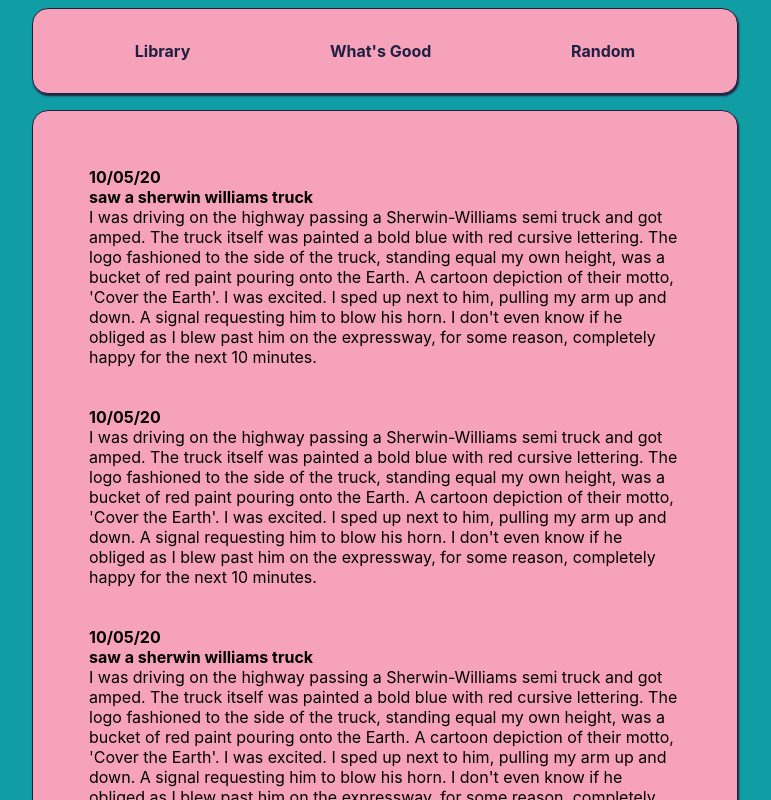
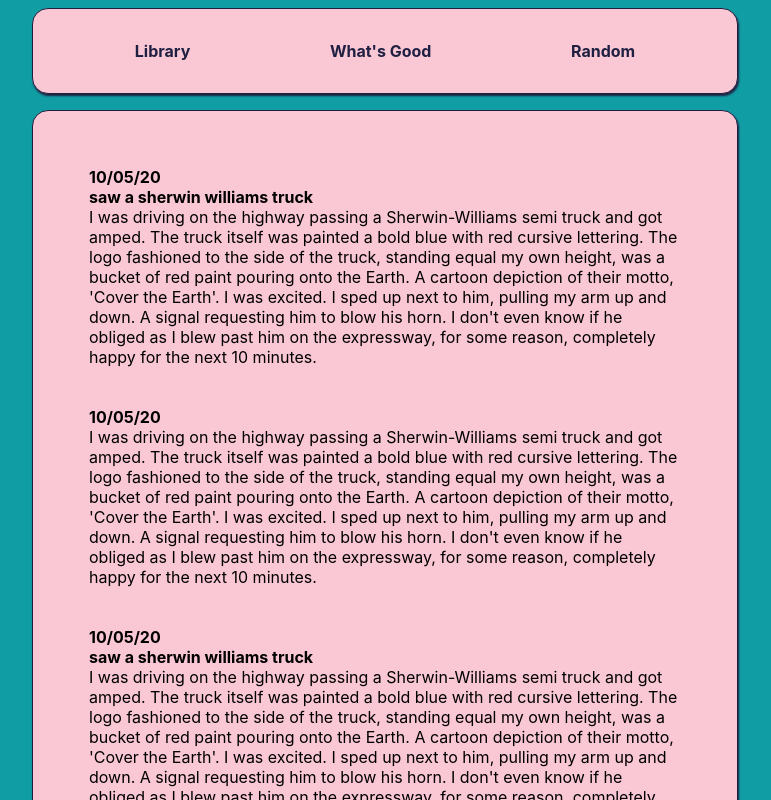
Before and after one commit to cooljasonmelton/whats-good, a React (Create React App) app: page / in a window 1280 px wide. Shown: the top 800 px of the page, without its empty margins (255-1026 px from the left). Built offline with nearby package versions, Linux system fonts and the light colour scheme.

Commit message:
installed react router

```diff
--- a/package.json
+++ b/package.json
@@ -8,6 +8,7 @@
     "@testing-library/user-event": "^7.1.2",
     "react": "^16.13.1",
     "react-dom": "^16.13.1",
+    "react-router": "^5.2.0",
     "react-scripts": "3.4.3"
   },
   "scripts": {
--- a/src/App.css
+++ b/src/App.css
@@ -1,4 +1,4 @@
-/* https://coolors.co/1f2041-4b3f72-ffc857-119da4-19647e */
+/* https://coolors.co/1f2041-4b3f72-ffc857-edfcfd-119da4-19647e-f6a2ba-fac7d5 */
 
 * {
     padding: 0;
@@ -23,7 +23,7 @@
     border-radius: 1em;
     border: 1px solid #1F2041;
     box-shadow: 1px 2px 2px #1F2041;
-    background-color: #F6A2BA;
+    background-color: #FAC7D5;
 }
 
 .cont-b {
--- a/src/components/menu/Menu.js
+++ b/src/components/menu/Menu.js
@@ -4,6 +4,7 @@
 import './Menu.css';
 
 const Menu = () => {
+
   return (
     <div className="Menu cont-a">
       <ul className="cfb">
```
Also changed, not shown: 2 other files (tests, documents, lock files or other folders).
